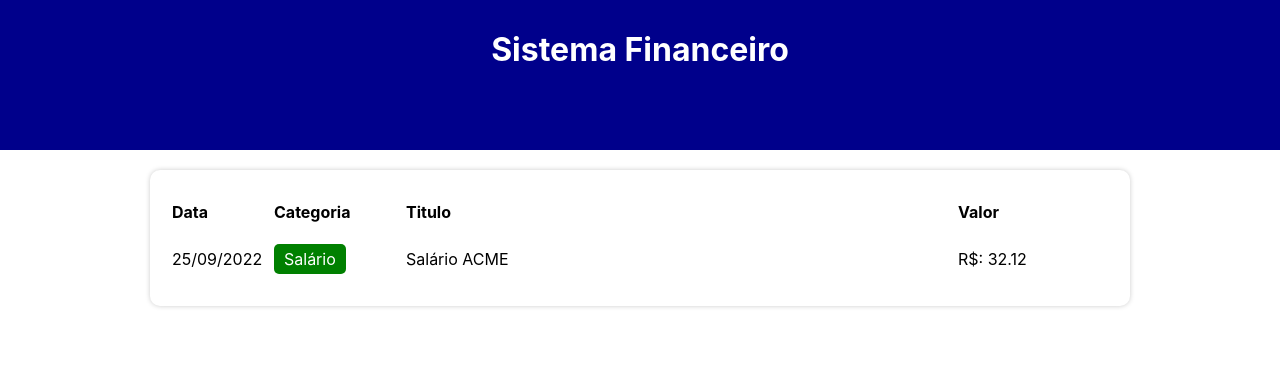
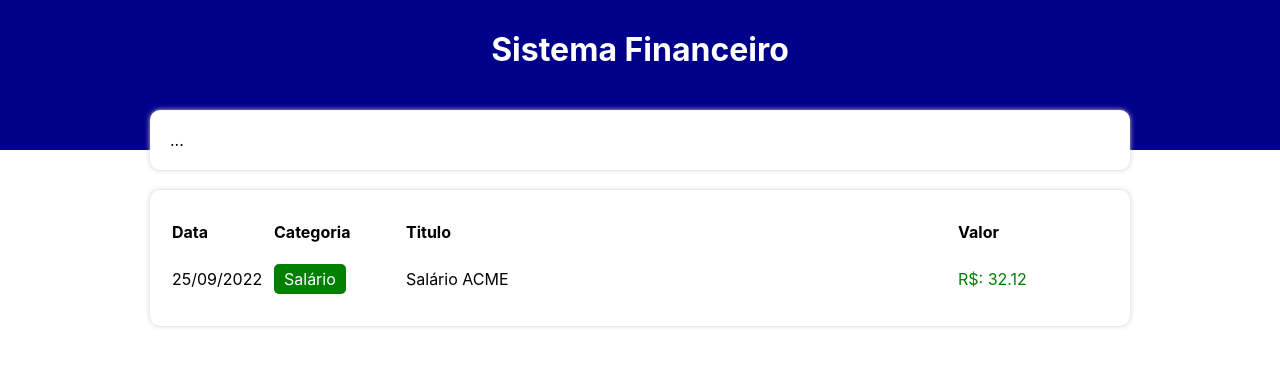
Before and after one commit to JuanMLima/Gestor-de-despesas, a React (Create React App) app: page / in a window 1280 px wide. Shown: the top 366 px of the page. Built offline with nearby package versions, Linux system fonts and the light colour scheme.

Commit message:
Inicio àrea de busca de informações.

```diff
--- a/src/App.tsx
+++ b/src/App.tsx
@@ -7,7 +7,7 @@
 import { items } from './data/items';
 import { getCurrentMonth, FilterListByMonth } from './helpers/dateFilter';
 import { TableArea } from './components/TableArea';
-
+import { InfoArea} from './components/InfoArea'
 
 const App = () => {
   const [list, setList] = useState(items);
@@ -25,7 +25,8 @@
      </C.Header>
      <C.Body>
 
-      {/* Área de informações */}
+      <InfoArea></InfoArea>
+
 
       {/* Área de inserção */}
 
--- /dev/null
+++ b/src/components/InfoArea/index.tsx
@@ -0,0 +1,10 @@
+import * as C from './styles';
+
+
+export const InfoArea = ( ) => {
+    return(
+        <C.Container>
+            ...
+        </C.Container>
+    );
+}
--- /dev/null
+++ b/src/components/InfoArea/styles.tsx
@@ -0,0 +1,10 @@
+import styled from 'styled-components';
+
+export const Container = styled.div`
+    background-color: #FFF;
+    box-shadow: 0px 0px 5px #CCC;
+    border-radius: 10px;
+    padding: 20px;
+    margin-top: -40px;
+
+`;
--- a/src/components/TableItems/index.tsx
+++ b/src/components/TableItems/index.tsx
@@ -17,7 +17,11 @@
                 </C.Category>
             </C.TableColumn>
             <C.TableColumn>{item.title}</C.TableColumn>
-            <C.TableColumn>R$: {item.value}</C.TableColumn>
+            <C.TableColumn>
+                <C.Value color ={categories[item.category].expense ? 'red' : 'green'}>
+                R$: {item.value}
+                </C.Value>
+                </C.TableColumn>
 
         </C.TableLine>
     );
--- a/src/components/TableItems/styles.ts
+++ b/src/components/TableItems/styles.ts
@@ -13,3 +13,7 @@
     color: #FFF;
     background-color: ${props => props.color};
 `;
+
+export const Value = styled.div<{ color: string }>`
+    color: ${props => props.color}
+`;
```
